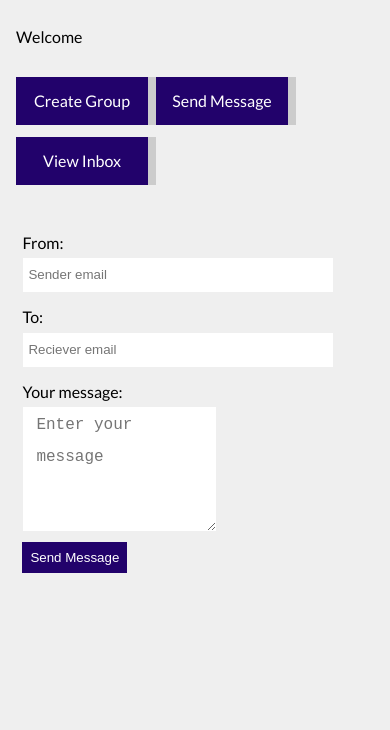
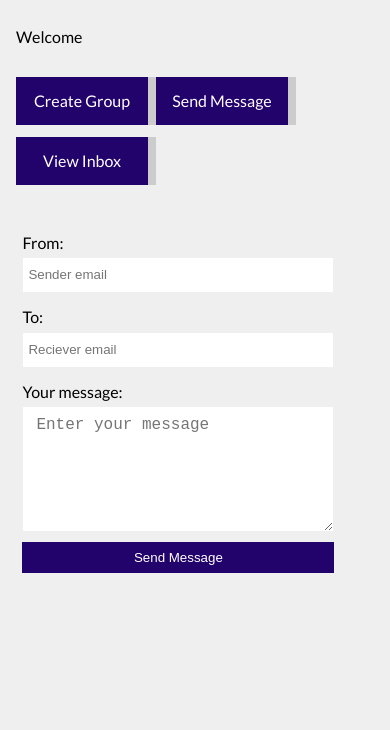
Before and after one commit to fortispotens/EPIC-Mail, a plain HTML site: page UI/assests/pages/sendmessage.html in a window 390 px wide. Shown: the part 114-844 px from the top of the page. Drawn offline with Linux system fonts and the light colour scheme.

Commit message:
[Deliver #164286904]

```diff
--- a/UI/assests/styles/creategroup.css
+++ b/UI/assests/styles/creategroup.css
@@ -79,4 +79,8 @@ tbody, td, tr:nth-child(odd) {
   .create-group input[type='button'] {
     width: 80vw;
   }
+  textarea {
+    width: 80vw;;
+  }
+
 }
--- a/UI/assests/styles/sendmessage.css
+++ b/UI/assests/styles/sendmessage.css
@@ -30,7 +30,7 @@
     width: 80vw;
   }
 
-  .imessage-control input[type='button'] {
+  .message-control input[type='button'] {
     width: 80vw;
   }
 /*
```
